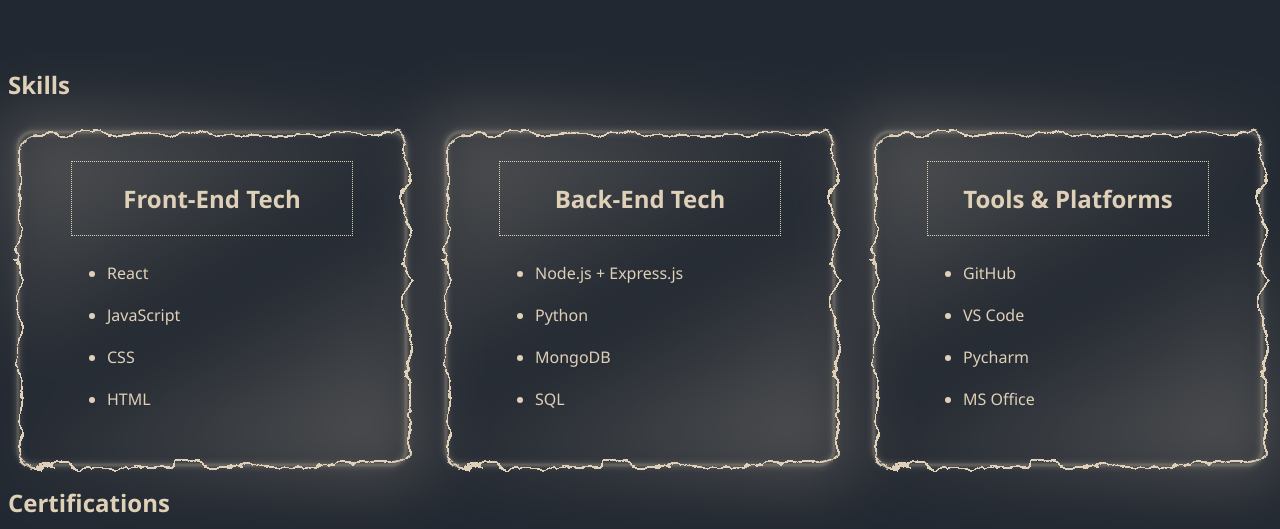
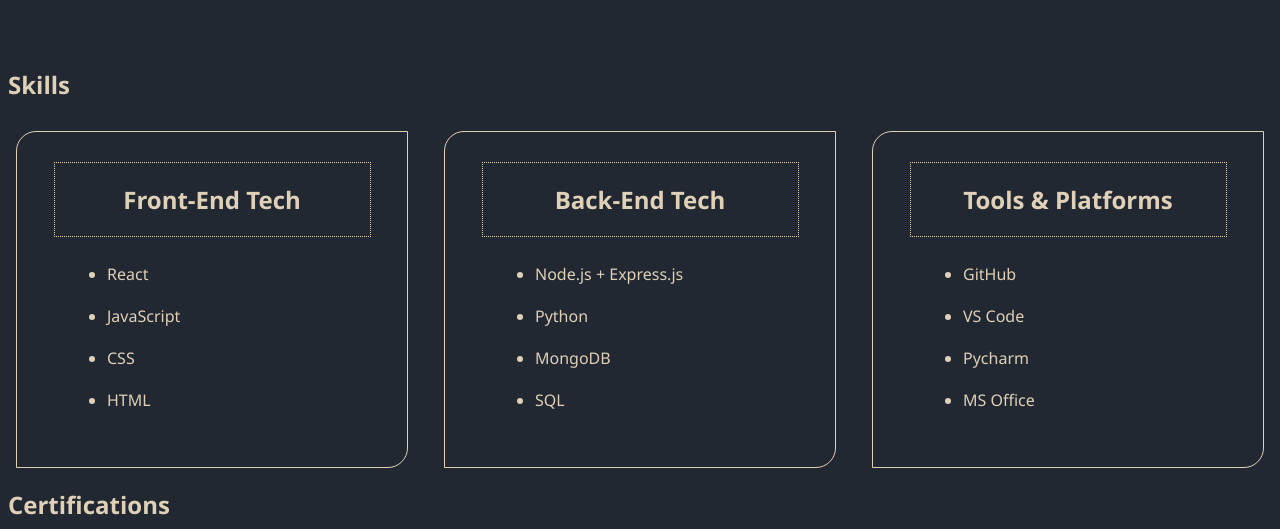
Before and after one commit to 888SAM-B/My_portfolio, a React (Vite) app: page / in a window 1280 px wide. Shown: the part 1562-2091 px from the top of the page. Built offline with nearby package versions, Linux system fonts and the light colour scheme.

Commit message:
electric border added

```diff
--- a/src/App.css
+++ b/src/App.css
@@ -143,15 +143,16 @@
 .list-skill {
 
   padding: 20px;
-  border-radius: 20px;
+  border-radius: 20px 0px 20px 0px;
   width: 350px ;
   display: flex;
+  border: 1px solid;
   flex-direction: column;
   /* align-items: center; */
   height: 295px;
   list-style: none;
   cursor: pointer;
-  border: none !important;
+
 }
 
 .list-items ul {
@@ -164,7 +165,7 @@
 }
 
 .list-title {
-  width: 280px;
+  width: 90%;
   margin: 10px auto;
   text-align:center;
   border: 1px solid;
@@ -477,7 +478,7 @@
 }
 @media screen and (max-width:350px) {
   .list-title{
-    width: 250px !important;
+    width: 90% !important;
   }
 
 }
--- a/src/components/skills.jsx
+++ b/src/components/skills.jsx
@@ -24,14 +24,6 @@
             <h2 className='skill-start'>Skills </h2>
             <div className="skills">
                 {skillsData.map((skill, index) => (
-                    <ElectricBorder
-                        key={index}
-                        color="#DFD0B8"
-                        speed={1}
-                        chaos={0.5}
-                        thickness={2}
-                        style={{ borderRadius: 16 }}
-                    >
                         <div className="list-skill">
                             <div className="list-title">
                                 <h2>{skill.title}</h2>
@@ -44,7 +36,7 @@
                                 </ul>
                             </div>
                         </div>
-                    </ElectricBorder>
+
                 ))}
             </div>
         </>
```
